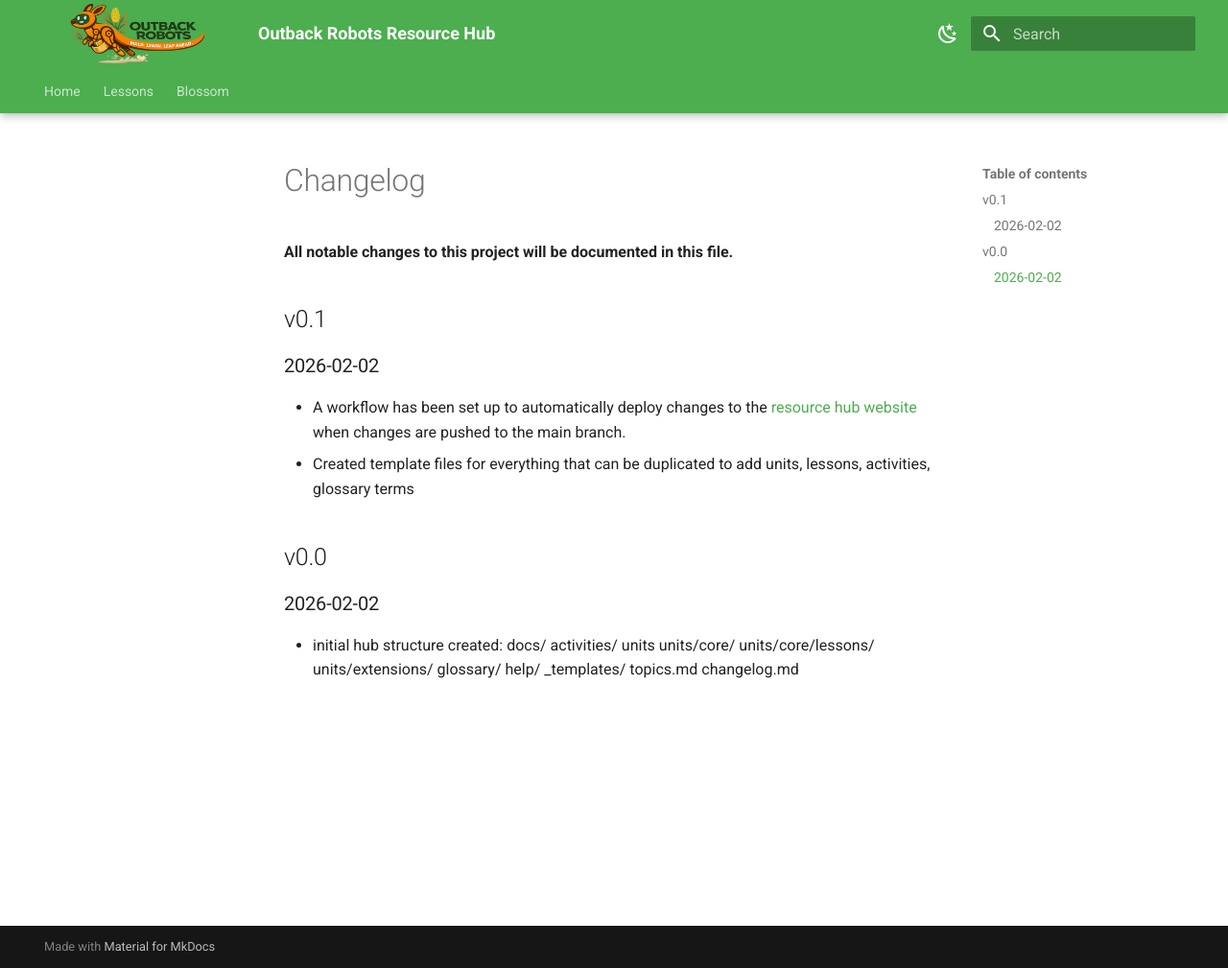
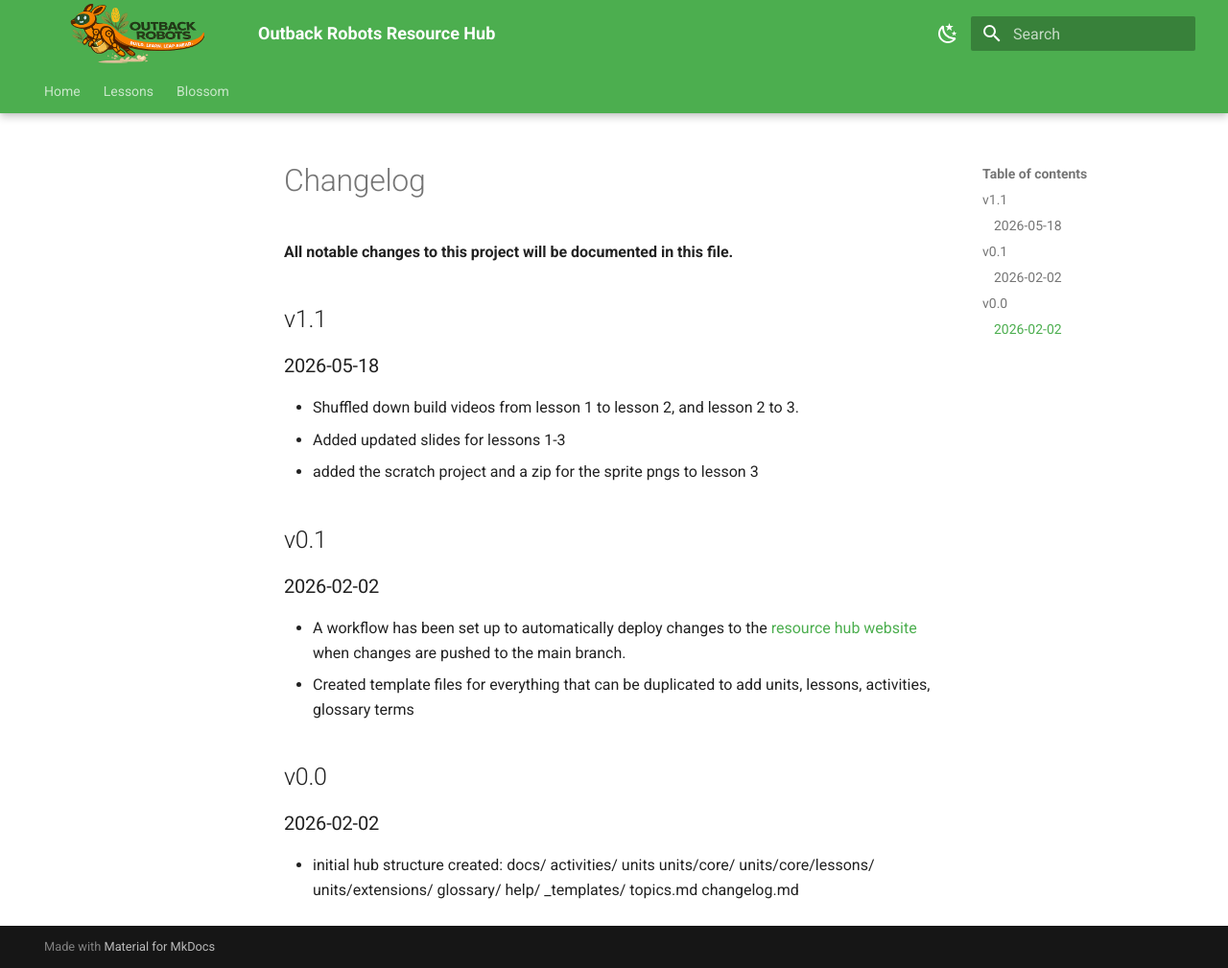
Before and after one commit to OutbackRobots/Outback-Robots-Hub, an MkDocs documentation site: the page built from docs/changelog.md, in a window 1280 px wide and 1009 px high. Shown: the whole window at 96% size. Built offline with MkDocs 1.6.1 and Material for MkDocs 9.7.7, drawn with Linux system fonts in a browser that asks for light colours.

Commit message:
finalized lessons 1-3

```diff
--- a/docs/blossom/index.md
+++ b/docs/blossom/index.md
@@ -19,10 +19,10 @@ To support the building of Blossom, we have also created build videos for each l
 
 <iframe width="560" height="315" src="https://www.youtube.com/embed/Ft6NktYBkC8?si=dU5wlr09IT3pmTL8" title="YouTube video player" frameborder="0" allow="accelerometer; autoplay; clipboard-write; encrypted-media; gyroscope; picture-in-picture; web-share" referrerpolicy="strict-origin-when-cross-origin" allowfullscreen></iframe>
 
-- [Lesson 1 - Building Blossom's Head - Watch on YouTube](https://www.youtube.com/watch?v=9al16FPzlDQ)
+- [Lesson 2 - Building Blossom's Head - Watch on YouTube](https://www.youtube.com/watch?v=9al16FPzlDQ)
 
 <iframe width="560" height="315" src="https://www.youtube.com/embed/9al16FPzlDQ?si=hI6fS9HYSiz1NMcf" title="YouTube video player" frameborder="0" allow="accelerometer; autoplay; clipboard-write; encrypted-media; gyroscope; picture-in-picture; web-share" referrerpolicy="strict-origin-when-cross-origin" allowfullscreen></iframe>
 
-- [Lesson 2 - Building Blossom's Spine - Watch on YouTube](https://www.youtube.com/watch?v=Rs1Ef0Qb2fA)
+- [Lesson 3 - Building Blossom's Spine - Watch on YouTube](https://www.youtube.com/watch?v=Rs1Ef0Qb2fA)
 
 <iframe width="560" height="315" src="https://www.youtube.com/embed/Rs1Ef0Qb2fA?si=mSLJ4aLQNyX5s7mu" title="YouTube video player" frameborder="0" allow="accelerometer; autoplay; clipboard-write; encrypted-media; gyroscope; picture-in-picture; web-share" referrerpolicy="strict-origin-when-cross-origin" allowfullscreen></iframe>
--- a/docs/changelog.md
+++ b/docs/changelog.md
@@ -1,5 +1,11 @@
 # Changelog
 **All notable changes to this project will be documented in this file.**
+
+## v1.1
+### 2026-05-18
+- Shuffled down build videos from lesson 1 to lesson 2, and lesson 2 to 3.
+- Added updated slides for lessons 1-3
+- added the scratch project and a zip for the sprite pngs to lesson 3
 
 ## v0.1
 ### 2026-02-02
```
Also changed, not shown: docs/units/core/lessons/lesson01/index.md (+1 -13 lines), docs/units/core/lessons/lesson02/index.md (+12 -5 lines), docs/units/core/lessons/lesson03/index.md (+25 -2 lines), docs/assets/other/BlossomSkins/Down.png (added), docs/assets/other/BlossomSkins/Left.png (added), docs/assets/other/BlossomSkins/Right.png (added), docs/assets/other/BlossomSkins/Straight.png (added), docs/assets/other/BlossomSkins/Up.png (added), 7 other files.
